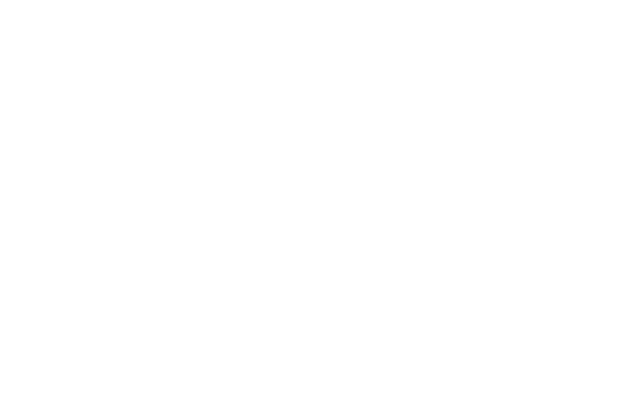
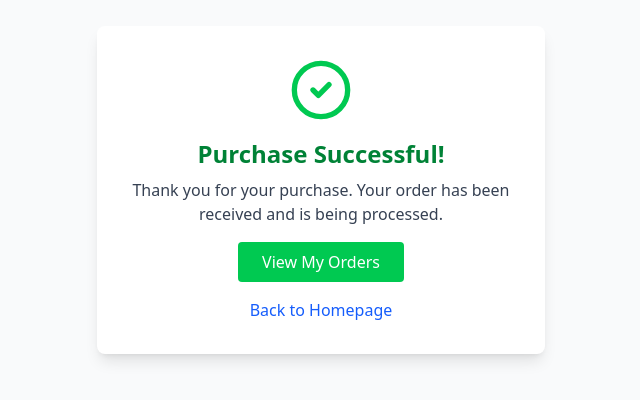
Before and after one commit to VincentPaul434/Rykzmotocare-frontend, a Vue app: page /successfully-purchased in a window 1280 px wide. Before the commit this address had no page. Shown: the part 210-610 px from the top of the page, without its empty margins (319-959 px from the left). Built offline with nearby package versions, Linux system fonts and the light colour scheme.

Commit message:
updated buttons

```diff
--- a/src/customer/BillsPayments.vue
+++ b/src/customer/BillsPayments.vue
@@ -1,6 +1,14 @@
 <template>
   <div class="bg-gray-100 min-h-screen font-sans p-4 md:p-6">
     <div class="max-w-6xl mx-auto bg-white rounded shadow p-4 md:p-6">
+      <!-- Back to Homepage button -->
+      <button
+        class="mb-4 px-4 py-2 bg-gray-200 text-gray-700 rounded hover:bg-gray-300 transition"
+        @click="$router.push('/user-homepage')"
+      >
+        ← Back to Homepage
+      </button>
+
       <!-- Tabs -->
       <div class="flex items-center gap-3 mb-5 border-b">
         <button
--- a/src/customer/Feedback.vue
+++ b/src/customer/Feedback.vue
@@ -1,5 +1,11 @@
 <template>
   <div class="max-w-lg mx-auto p-6">
+    <button
+      class="mb-4 px-4 py-2 bg-gray-200 text-gray-700 rounded hover:bg-gray-300 transition"
+      @click="$router.push('/user-homepage')"
+    >
+      ← Back to Homepage
+    </button>
     <h2 class="text-2xl font-bold mb-6 text-yellow-600 flex items-center gap-2">
       <span class="inline-block bg-yellow-100 rounded-full p-2">
         <svg xmlns="http://www.w3.org/2000/svg" class="h-6 w-6 text-yellow-500" fill="none" viewBox="0 0 24 24" stroke="currentColor"><path stroke-linecap="round" stroke-linejoin="round" stroke-width="2" d="M14 10h4.764a2 2 0 011.789 2.894l-3.764 7.528A2 2 0 0115 22H9a2 2 0 01-1.789-1.106l-3.764-7.528A2 2 0 013.236 10H8m6 0V6a2 2 0 10-4 0v4m4 0H8" /></svg>
--- a/src/customer/Mybookings.vue
+++ b/src/customer/Mybookings.vue
@@ -1,5 +1,11 @@
 <template>
   <section class="max-w-2xl mx-auto mt-12">
+    <button
+      class="mb-6 px-4 py-2 bg-gray-200 text-gray-700 rounded hover:bg-gray-300 transition"
+      @click="$router.push('/user-homepage')"
+    >
+      ← Back to Homepage
+    </button>
     <h2 class="text-xl font-bold mb-4">My Bookings</h2>
     <div v-if="bookingsLoading" class="text-gray-500">Loading bookings…</div>
     <div v-else-if="userBookings.length === 0" class="text-gray-500">No bookings yet.</div>
--- a/src/customer/Payment.vue
+++ b/src/customer/Payment.vue
@@ -214,7 +214,7 @@
 
     success.value = true
     setTimeout(() => {
-      router.push(mode.value === 'order' ? '/purchases' : '/customer-bills')
+      router.push(mode.value === 'order' ? '/successfully-purchased' : '/customer-bills')
     }, 600)
   } catch (e) {
     console.error(e)
--- a/src/customer/SuccessfullyPurchased.vue
+++ b/src/customer/SuccessfullyPurchased.vue
@@ -0,0 +1,22 @@
+<template>
+  <div class="min-h-screen flex flex-col items-center justify-center bg-gray-50">
+    <div class="bg-white rounded-lg shadow-lg p-8 max-w-md text-center">
+      <svg class="mx-auto mb-4 h-16 w-16 text-green-500" fill="none" viewBox="0 0 24 24" stroke="currentColor">
+        <circle cx="12" cy="12" r="10" stroke="currentColor" stroke-width="2" fill="white"/>
+        <path stroke-linecap="round" stroke-linejoin="round" stroke-width="2" d="M9 12l2 2 4-4" />
+      </svg>
+      <h2 class="text-2xl font-bold mb-2 text-green-700">Purchase Successful!</h2>
+      <p class="mb-4 text-gray-700">Thank you for your purchase. Your order has been received and is being processed.</p>
+      <router-link to="bills" class="inline-block px-6 py-2 bg-green-500 text-white rounded hover:bg-green-600 transition">
+        View My Orders
+      </router-link>
+      <router-link to="user-homepage" class="block mt-4 text-blue-600 hover:underline">
+        Back to Homepage
+      </router-link>
+    </div>
+  </div>
+</template>
+
+<script setup>
+// No script needed for static success page
+</script>
--- a/src/customer/TrackStatus.vue
+++ b/src/customer/TrackStatus.vue
@@ -1,5 +1,11 @@
 <template>
   <div class="min-h-screen bg-gray-100 p-4 md:p-6">
+    <button
+      class="mb-4 px-4 py-2 bg-gray-200 text-gray-700 rounded hover:bg-gray-300 transition"
+      @click="$router.push('/user-homepage')"
+    >
+      ← Back to Homepage
+    </button>
     <div class="max-w-4xl mx-auto bg-white rounded shadow p-5">
       <div class="flex items-center justify-between mb-4">
         <h1 class="text-xl font-bold">Track Status</h1>
--- a/src/router.js
+++ b/src/router.js
@@ -24,6 +24,7 @@
 import TrackStatus from './customer/TrackStatus.vue'
 import Feedback from './customer/Feedback.vue'
 import Mybookings from './customer/Mybookings.vue'
+import SuccessfullyPurchased from './customer/SuccessfullyPurchased.vue'
 
 const routes = [
   { path: '/', name: 'LandingPage', component: LandingPage },
@@ -51,6 +52,7 @@
   { path: '/track-status', name: 'TrackStatus', component: TrackStatus },
   { path: '/feedback', name: 'Feedback', component: Feedback },
   { path: '/my-booking', name: 'Mybookings', component: Mybookings },
+  { path: '/successfully-purchased', name: 'SuccessfullyPurchased', component: SuccessfullyPurchased }
 
 ]
 
```
